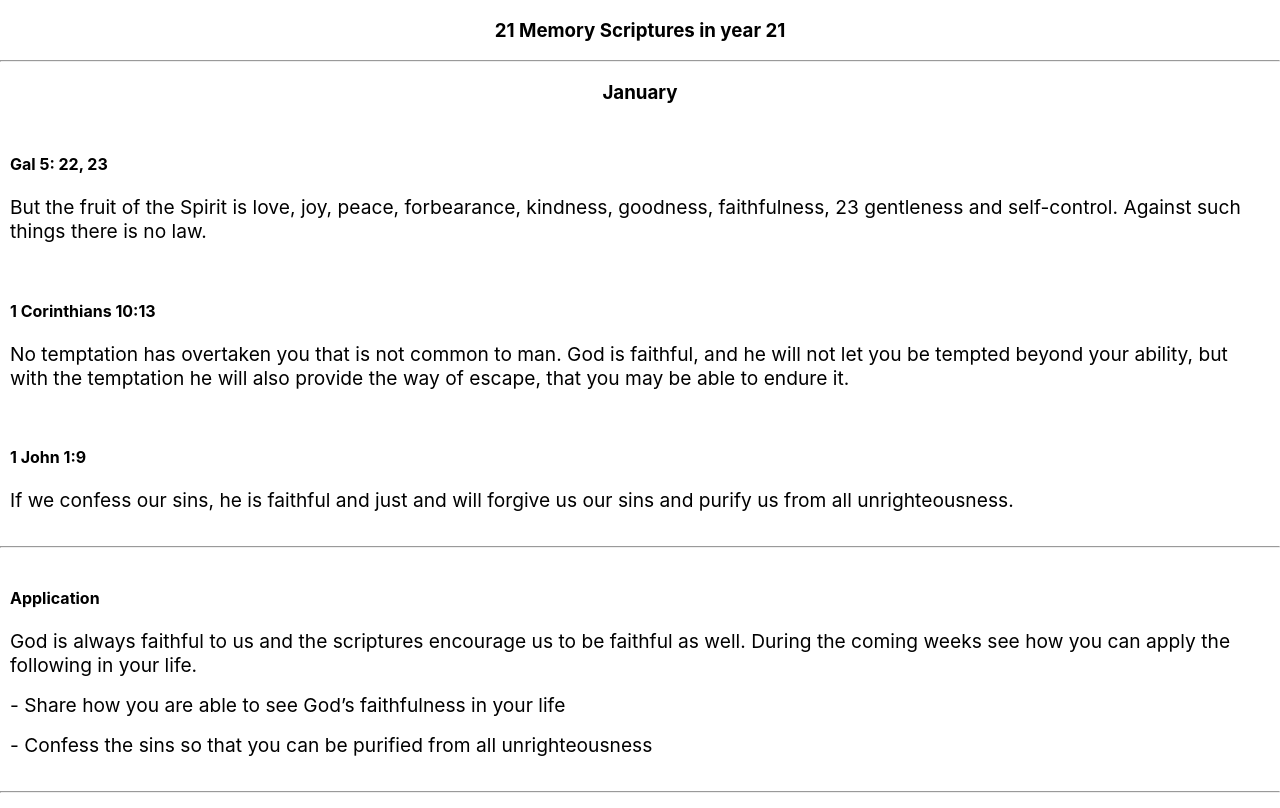
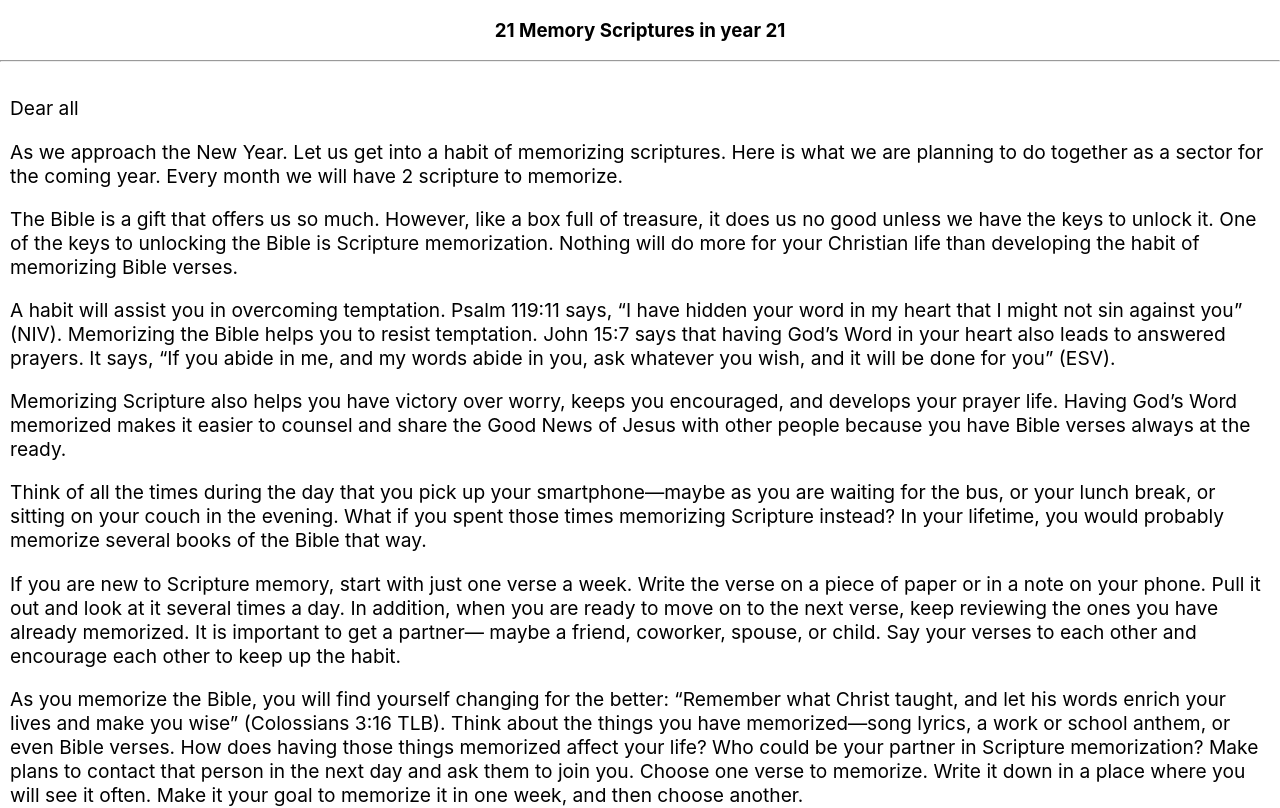
Before and after one commit to verfran/21msin21, a React (Create React App) app: page / in a window 1280 px wide. Shown: the top 808 px of the page. Built offline with nearby package versions, Linux system fonts and the light colour scheme.

Commit message:
Kevin's intro

```diff
--- a/src/Home.js
+++ b/src/Home.js
@@ -2,6 +2,7 @@ import React, { Component } from 'react';
 import { Container, Row } from 'reactstrap';
 import TitleCard from './TitleCard'
 import MonthContainer from './MonthContainer'
+import IntroCard from './IntroCard'
 
 class Home extends Component {
     render() {
@@ -13,7 +14,10 @@ class Home extends Component {
                         <TitleCard />
                     </Row>
                     <Row xs={1}>
-                        <MonthContainer preview={this.props.showPreview}/>
+                        <IntroCard />
+                    </Row>
+                    <Row xs={1}>
+                        <MonthContainer preview={this.props.showPreview} />
                     </Row>
                 </Container>
             </div>
--- /dev/null
+++ b/src/IntroCard.js
@@ -0,0 +1,69 @@
+import React from 'react';
+import { CardBody, CardText, Card } from 'reactstrap';
+
+const bodyStyle = {
+    color: 'black',
+    textAlign: 'left',
+    padding: "10px",
+}
+
+const IntroCard = (props) => {
+
+    return (
+        <div>
+            <Card>
+                <CardBody style={bodyStyle} >
+                    <CardText><big>Dear all
+<br/>
+<p>
+As we approach the New Year. Let us get into a habit of memorizing scriptures.
+
+Here is what we are planning to do together as a sector for the coming year.
+
+Every month we will have 2 scripture to memorize.
+</p>
+<p>
+The Bible is a gift that offers us so much. However, like a box full of treasure, it does us no good unless we have the keys to unlock it.
+
+One of the keys to unlocking the Bible is Scripture memorization. Nothing will do more for your Christian life than developing the habit of memorizing Bible verses.
+</p>
+<p>
+
+A habit will assist you in overcoming temptation. Psalm 119:11 says, “I have hidden your word in my heart that I might not sin against you” (NIV). Memorizing the Bible helps you to resist temptation.
+
+John 15:7 says that having God’s Word in your heart also leads to answered prayers. It says, “If you abide in me, and my words abide in you, ask whatever you wish, and it will be done for you” (ESV).
+</p>
+<p>
+
+Memorizing Scripture also helps you have victory over worry, keeps you encouraged, and develops your prayer life. Having God’s Word memorized makes it easier to counsel and share the Good News of Jesus with other people because you have Bible verses always at the ready.
+</p>
+<p>
+
+Think of all the times during the day that you pick up your smartphone—maybe as you are waiting for the bus, or your lunch break, or sitting on your couch in the evening. What if you spent those times memorizing Scripture instead? In your lifetime, you would probably memorize several books of the Bible that way.
+</p>
+<p>
+
+If you are new to Scripture memory, start with just one verse a week. Write the verse on a piece of paper or in a note on your phone. Pull it out and look at it several times a day. In addition, when you are ready to move on to the next verse, keep reviewing the ones you have already memorized.
+
+It is important to get a partner— maybe a friend, coworker, spouse, or child. Say your verses to each other and encourage each other to keep up the habit.
+</p>
+<p>
+
+As you memorize the Bible, you will find yourself changing for the better: “Remember what Christ taught, and let his words enrich your lives and make you wise” (Colossians 3:16 TLB).
+
+Think about the things you have memorized—song lyrics, a work or school anthem, or even Bible verses. How does having those things memorized affect your life?
+
+Who could be your partner in Scripture memorization? Make plans to contact that person in the next day and ask them to join you.
+
+Choose one verse to memorize. Write it down in a place where you will see it often. Make it your goal to memorize it in one week, and then choose another.
+</p>
+
+</big></CardText>
+                    <hr />
+                </CardBody>
+            </Card>
+        </div>
+    );
+}
+
+export default IntroCard;
```
Also changed, not shown: 1 other file (tests, documents, lock files or other folders).
